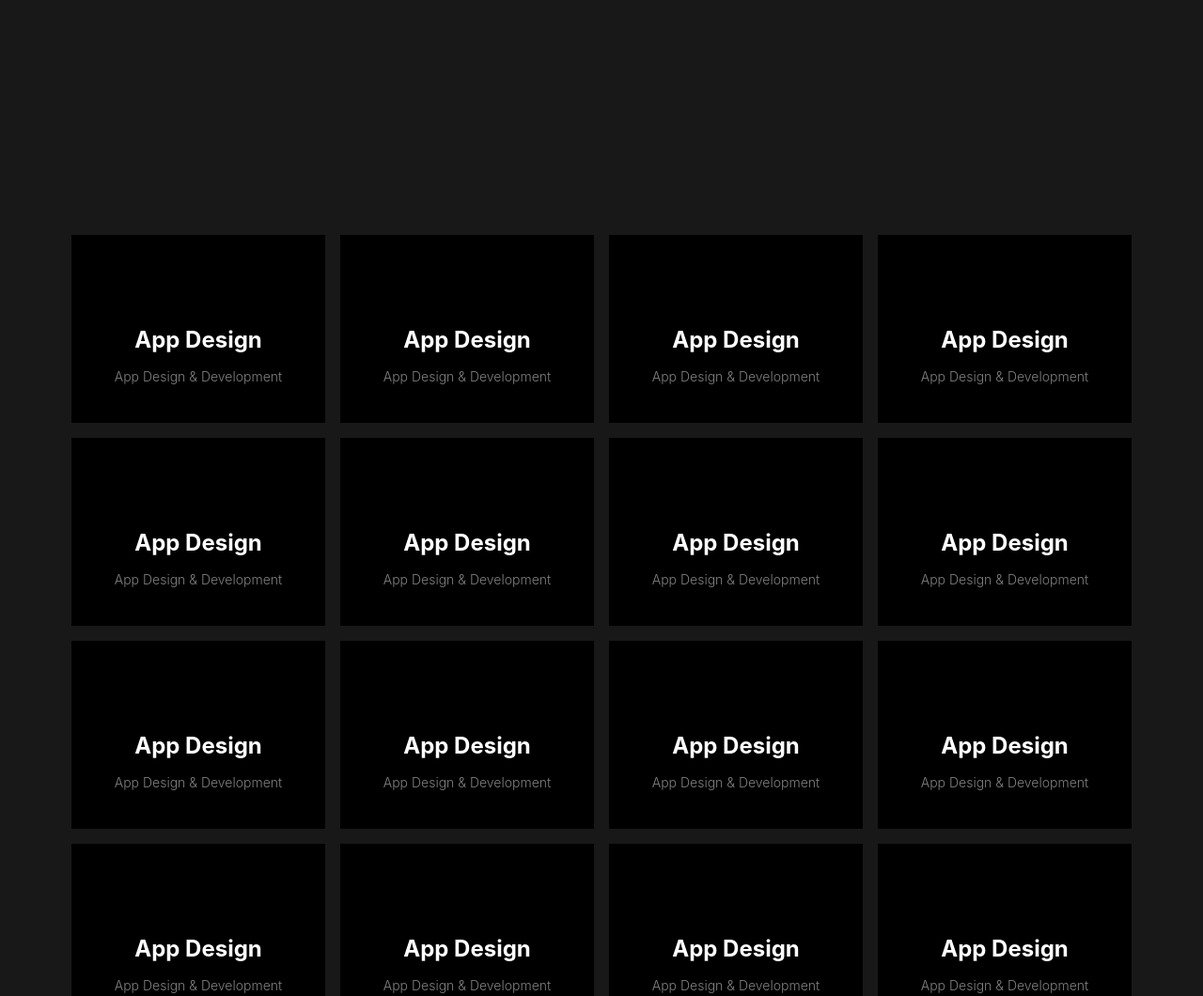
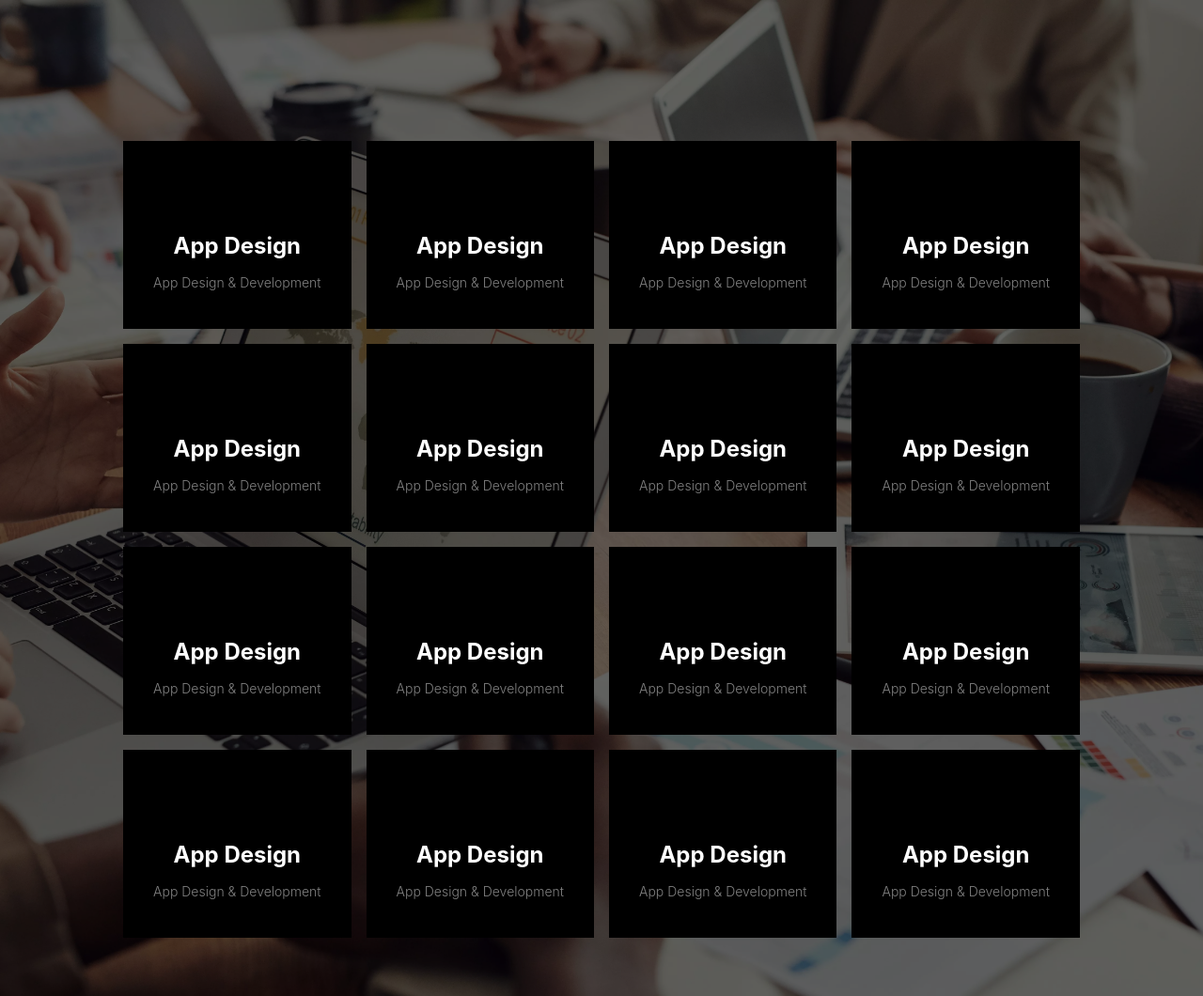
Before and after one commit to HazratAli4510/services-reponsive-grid-ui, a plain HTML site: page index.html in a window 1280 px wide. Shown: the top 1060 px of the page at 94% size. Drawn offline with Linux system fonts and the light colour scheme.

Commit message:
Beutiful Background added

```diff
--- a/style.css
+++ b/style.css
@@ -8,7 +8,19 @@
 @import url('https://fonts.googleapis.com/css2?family=Inter:wght@300;400;700&family=Roboto:wght@400;500&display=swap');
 
 body{
-    background-color: #181818;
+    background-image: url(./pexels-fauxels-3183127.webp);
+    background-position: center;
+    background-size: cover;
+    position: relative;
+}
+body::after{
+    content: '';
+    background-color: black;
+    position: absolute;
+    width: 100%;
+    height: 100%;
+    top: 0;
+    opacity: .6;
 }
 .container{
     width: 100%;
@@ -26,7 +38,7 @@ body{
 
 
 .container .main-ui{
-    margin: 100px auto;
+    margin: 0 auto;
     display: grid;
     grid-template-columns: repeat(1,1fr);
     row-gap: 1rem;
@@ -65,8 +77,9 @@ body{
     transition: .3s cubic-bezier(.24,.74,.58,1);
 }
 .container .main-ui .box{
-    width: 270px;
+    padding: 2rem;
     height: 200px;
+    width: auto;
     background-color: #000;
     display: flex;
     justify-content: center;
```
Also changed, not shown: pexels-fauxels-3183127.webp (added).
